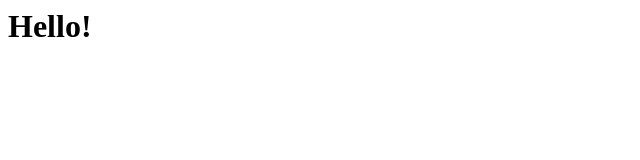
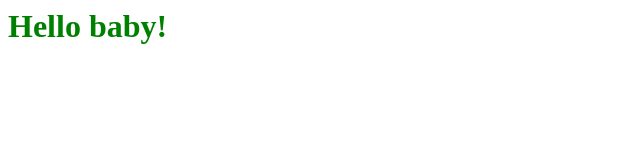
Before and after one commit to alexandersideris/personal_website, a plain HTML site: page index.html in a window 1280 px wide. Shown: the whole page, without its empty margins (0-640 px from the left). Drawn offline with Linux system fonts and the light colour scheme.

Commit message:
Updated index.html

```diff
--- a/index.html
+++ b/index.html
@@ -1 +1,11 @@
-<h1>Hello!</h1>
+<html>
+
+	<head>
+		<link rel="stylesheet" href="styles.css">
+	</head>
+
+	<body>
+		<h1>Hello baby!</h1>
+	</body>
+
+</html>
```
